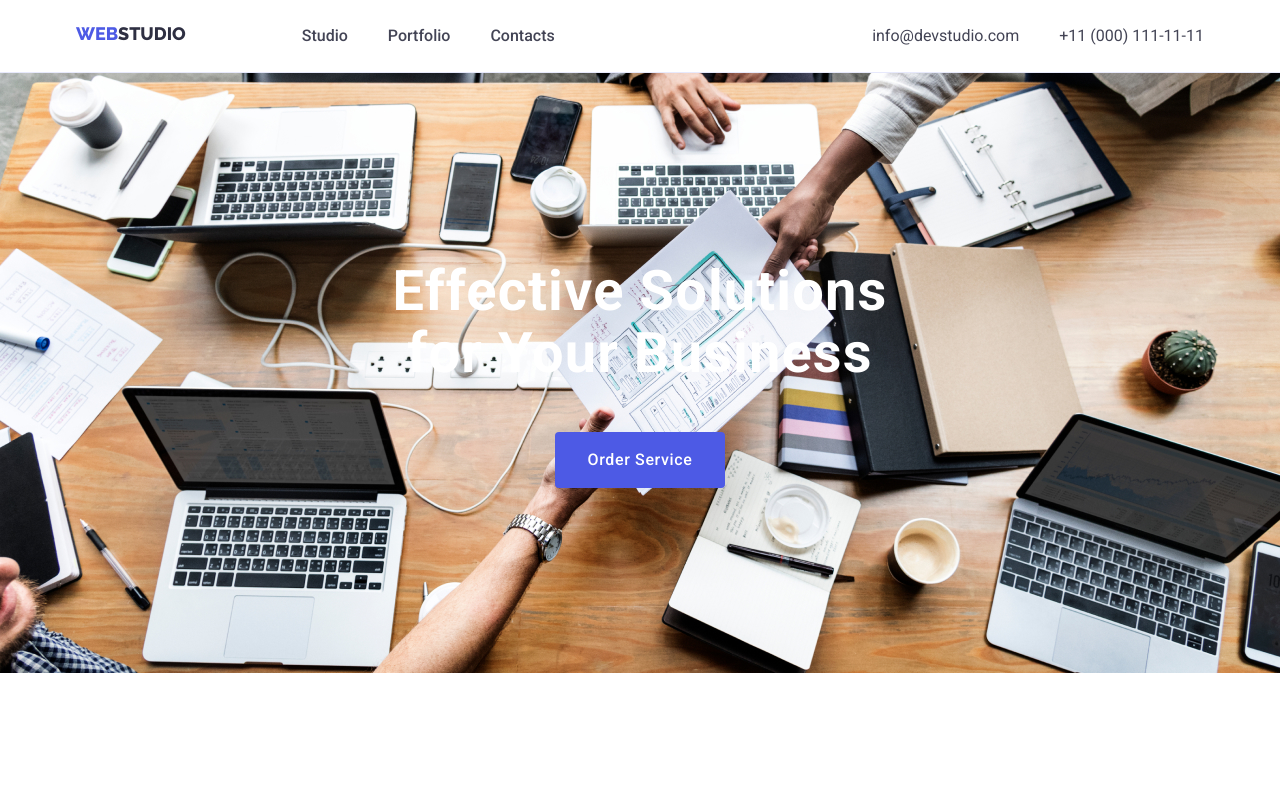
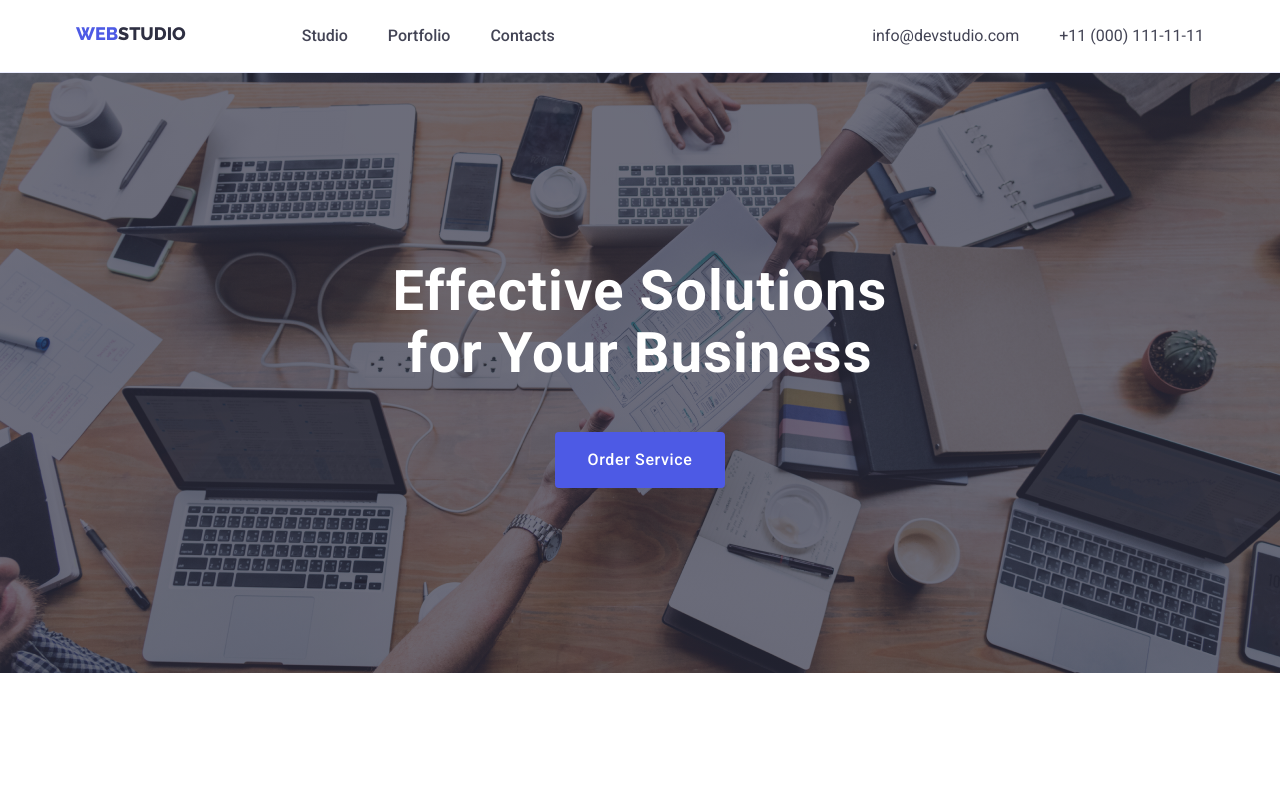
Before and after one commit to KingaJaniak/goit-markup-hw-04, a plain HTML site: page index.html in a window 1280 px wide. Shown: the top 790 px of the page. Drawn offline with nearby package versions, Linux system fonts and the light colour scheme.

Commit message:
goit-markup-hw-04

```diff
--- a/css/styles.css
+++ b/css/styles.css
@@ -78,11 +78,11 @@ margin: 0;
     padding-left:40px;
 }
 .hero{
-    background-color:var(--block-background-color);
 flex-shrink: 0;
 display: flex;
 padding:188px 0;
-background: url(/images/people-office-hero.jpg);
+background-image: linear-gradient(to bottom,  rgba(46, 47, 66, 0.7), rgba(46, 47, 66, 0.7)), url(/images/people-office-hero.jpg);
+background-color:var(--block-background-color);
 max-width:1440px;
 max-height: 600px;
 background-size:auto;
```
